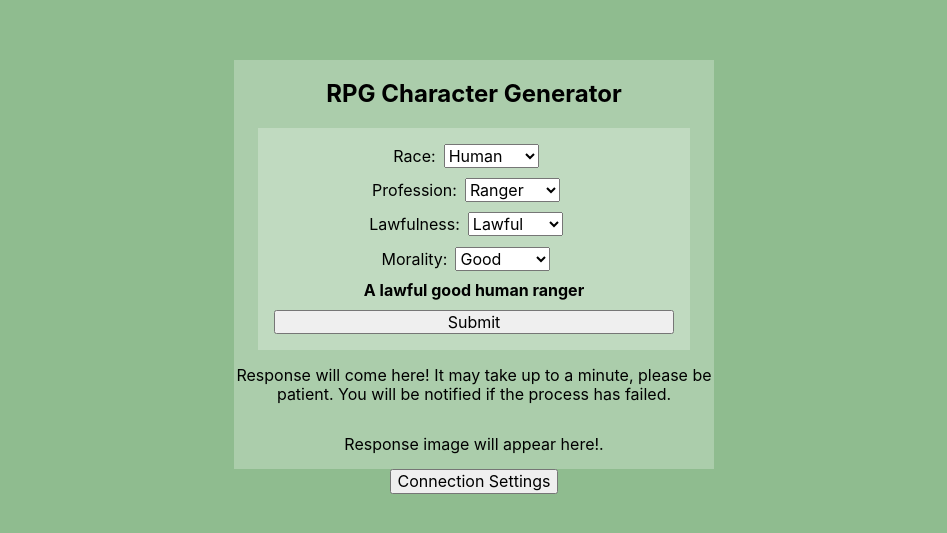
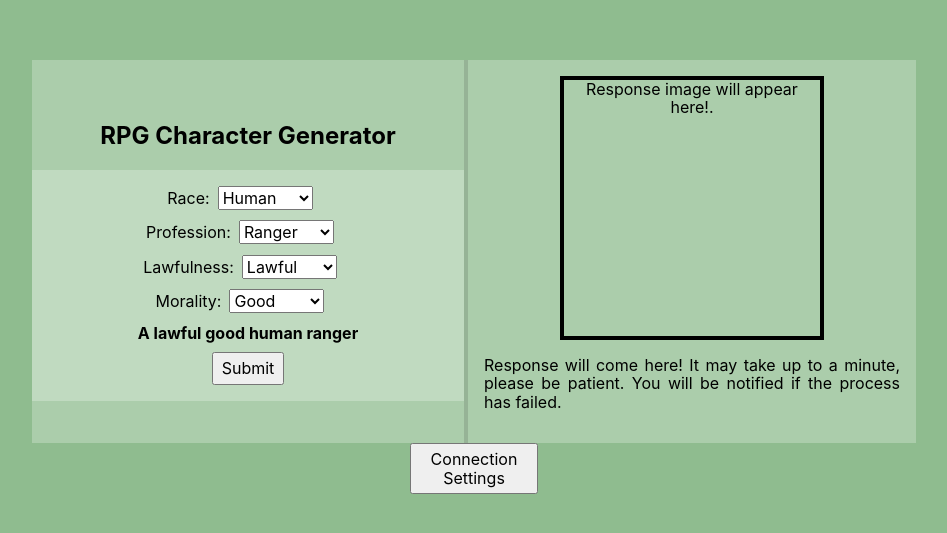
Before and after one commit to nHellstrom/gpt-character-maker, a React (Create React App) app: page / in a window 1280 px wide. Shown: the part 123-656 px from the top of the page, without its empty margins (166-1113 px from the left). Built offline with nearby package versions, Linux system fonts and the light colour scheme.

Commit message:
starting to look good!

```diff
--- a/src/App.css
+++ b/src/App.css
@@ -10,3 +10,10 @@
   align-items: center;
   justify-content: center;
 }
+
+button {
+  min-height: 2rem;
+  max-height: 3.5rem;
+  max-width: 8rem;
+  padding: 5px 8px;
+}
--- a/src/Components/CharacterMaker.css
+++ b/src/Components/CharacterMaker.css
@@ -1,10 +1,11 @@
 .CharacterMaker {
-    width: 30rem;
+    min-width: 50rem;
+    max-width: 75rem;
     background-color: rgba(255,255,255,0.25);
     display: flex;
-    flex-direction: column;
+    flex-direction: row;
     align-items: center;
-    justify-content: space-between;
+    justify-content: center;
 }
 
 .CharacterMaker__Main {
@@ -19,7 +20,8 @@
     display: flex;
     gap:0.65rem;
     flex-direction: column;
-    justify-content: space-between;
+    justify-content: center;
+    align-items: center;
 }
 
 .CharacterMaker__Selector {
@@ -29,3 +31,25 @@
 .CharacterMaker__FormCustomInput {
     width: 8rem;
 }
+
+.CharacterMaker__OutputArea {
+    max-width: 26rem;
+    display: flex;
+    flex-direction: column;
+    align-items: center;
+    padding: 1rem;
+    border-left: 4px solid rgba(0, 0, 0, 0.125);
+}
+
+.CharacterMaker__Output-Text {
+    text-align: justify;
+}
+
+.CharacterMaker__Output-PortraitContainer {
+    width: 256px;
+    height: 256px;
+    border: 4px solid black;
+
+}
+
+.CharacterMaker__Output-Portrait {}
--- a/src/Components/CharacterMaker.tsx
+++ b/src/Components/CharacterMaker.tsx
@@ -15,8 +15,9 @@ const CharacterMaker = () => {
   const [alignmentY, setAlignmentY] = useState<string>("good");
   const [response, setResponse] = useState<string | undefined>(undefined);
   const [responseImg, setResponseImg] = useState<string | undefined>(undefined);
+  const [traits, setTraits] = useState<string[]>([]);
 
-  const fetchBiography = async (charData : ICharacterData) => {
+  const fetchBiography = async (charData: ICharacterData) => {
     const uri = "https://localhost:7129/Communications";
     const request = {
       method: "POST",
@@ -29,9 +30,9 @@ const CharacterMaker = () => {
     const response = await fetch(uri, request);
     const data = await response.json();
     setResponse(data.choices[0].text);
-  }
+  };
 
-  const fetchPortrait = async (charData : ICharacterData) => {
+  const fetchPortrait = async (charData: ICharacterData) => {
     const uri = "https://localhost:7129/Communications/Image";
     const request = {
       method: "POST",
@@ -43,9 +44,9 @@ const CharacterMaker = () => {
     };
     const response = await fetch(uri, request);
     const data = await response.json();
-    console.log("Image response json:" , data);
+    console.log("Image response json:", data);
     setResponseImg(data.data[0].url);
-  }
+  };
 
   const postToApi = async () => {
     const charData: ICharacterData = {
@@ -171,11 +172,28 @@ const CharacterMaker = () => {
             A {alignmentX} {alignmentY} {race} {role}
           </b>
 
-          <button onClick={handleSubmit}>Submit</button>
+          <button onClick={handleSubmit} className="CharacterMaker__Button">Submit</button>
         </form>
       </div>
-      {<p>{response ?? "Response will come here! It may take up to a minute, please be patient. You will be notified if the process has failed."}</p>}
-      {<p>{responseImg !== undefined ? <img src={responseImg} alt="ChatGPT-made character image"/> : "Response image will appear here!."}</p>}
+      <div className="CharacterMaker__OutputArea">
+        <div className="CharacterMaker__Output-PortraitContainer">
+        {
+          <>
+            {responseImg !== undefined ? (
+              <img src={responseImg} alt="ChatGPT-made character image" className="CharacterMaker__Output-PortraitImage"/>
+            ) : (
+              "Response image will appear here!."
+            )}
+          </>
+        }
+        </div>
+        {
+          <p className="CharacterMaker__Output-Text">
+            {response ??
+              "Response will come here! It may take up to a minute, please be patient. You will be notified if the process has failed."}
+          </p>
+        }
+      </div>
     </section>
   );
 };
```
